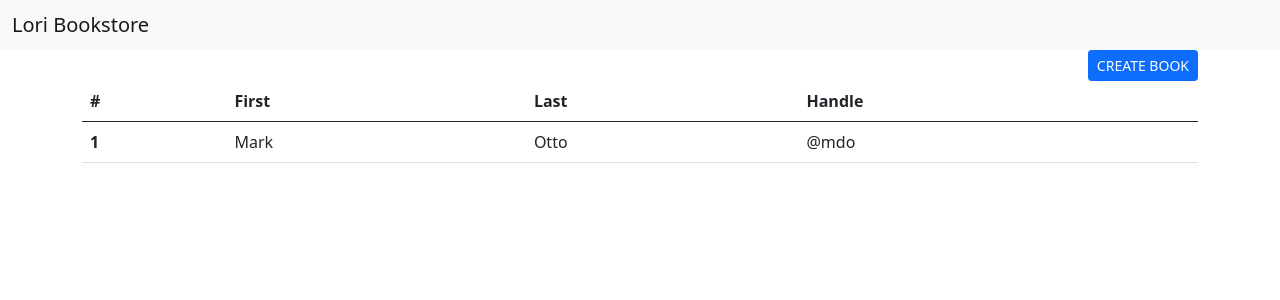
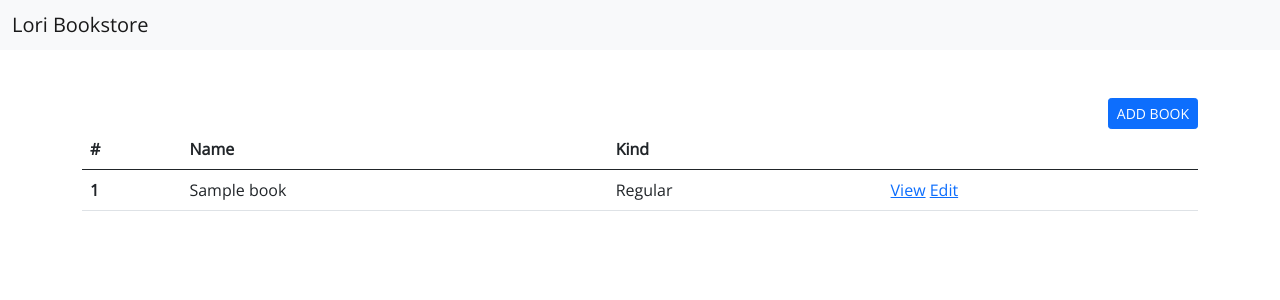
Before and after one commit to kanarelo/bookstore, a Django app: page /books/ in a window 1280 px wide. Shown: the top 300 px of the page. Run offline with Django 3.2, Linux system fonts and the light colour scheme; tables that the repository leaves empty hold one stand-in row (values such as "Sample post").

Commit message:
Breaks down to use base.html

```diff
--- /dev/null
+++ b/book_receipt/books/templates/base.html
@@ -0,0 +1,40 @@
+{% load static %}
+
+<!doctype html>
+<html lang="en">
+  <head>
+    <!-- Required meta tags -->
+    <meta charset="utf-8">
+    <meta name="viewport" content="width=device-width, initial-scale=1">
+
+    <!-- Bootstrap CSS -->
+    <link href="https://cdn.jsdelivr.net/npm/bootstrap@5.0.0-beta3/dist/css/bootstrap.min.css" rel="stylesheet" integrity="sha384-eOJMYsd53ii+scO/bJGFsiCZc+5NDVN2yr8+0RDqr0Ql0h+rP48ckxlpbzKgwra6" crossorigin="anonymous">
+    <link rel="preconnect" href="https://fonts.gstatic.com">
+    <link href="https://fonts.googleapis.com/css2?family=Open+Sans&family=Roboto&display=swap" rel="stylesheet">
+
+    <link href="{% static 'css/main.css' %}" rel="stylesheet">
+
+    <title>Book Store!</title>
+  </head>
+  <body>
+    <!-- As a heading -->
+    <nav class="navbar navbar-light bg-light">
+        <div class="container-fluid">
+        <span class="navbar-brand mb-0 h1">Lori Bookstore</span>
+        </div>
+    </nav>
+    {% block content %}
+    {% endblock content %}
+
+    <!-- Optional JavaScript; choose one of the two! -->
+
+    <!-- Option 1: Bootstrap Bundle with Popper -->
+    <script src="https://cdn.jsdelivr.net/npm/bootstrap@5.0.0-beta3/dist/js/bootstrap.bundle.min.js" integrity="sha384-JEW9xMcG8R+pH31jmWH6WWP0WintQrMb4s7ZOdauHnUtxwoG2vI5DkLtS3qm9Ekf" crossorigin="anonymous"></script>
+
+    <!-- Option 2: Separate Popper and Bootstrap JS -->
+    <!--
+    <script src="https://cdn.jsdelivr.net/npm/@popperjs/core@2.9.1/dist/umd/popper.min.js" integrity="sha384-SR1sx49pcuLnqZUnnPwx6FCym0wLsk5JZuNx2bPPENzswTNFaQU1RDvt3wT4gWFG" crossorigin="anonymous"></script>
+    <script src="https://cdn.jsdelivr.net/npm/bootstrap@5.0.0-beta3/dist/js/bootstrap.min.js" integrity="sha384-j0CNLUeiqtyaRmlzUHCPZ+Gy5fQu0dQ6eZ/xAww941Ai1SxSY+0EQqNXNE6DZiVc" crossorigin="anonymous"></script>
+    -->
+  </body>
+</html>
--- a/book_receipt/books/templates/book_list.html
+++ b/book_receipt/books/templates/book_list.html
@@ -1,57 +1,39 @@
-<!doctype html>
-<html lang="en">
-  <head>
-    <!-- Required meta tags -->
-    <meta charset="utf-8">
-    <meta name="viewport" content="width=device-width, initial-scale=1">
+{% extends 'base.html' %}
 
-    <!-- Bootstrap CSS -->
-    <link href="https://cdn.jsdelivr.net/npm/bootstrap@5.0.0-beta3/dist/css/bootstrap.min.css" rel="stylesheet" integrity="sha384-eOJMYsd53ii+scO/bJGFsiCZc+5NDVN2yr8+0RDqr0Ql0h+rP48ckxlpbzKgwra6" crossorigin="anonymous">
-
-    <title>Book Store!</title>
-  </head>
-  <body>
-    <!-- As a heading -->
-    <nav class="navbar navbar-light bg-light">
-        <div class="container-fluid">
-        <span class="navbar-brand mb-0 h1">Lori Bookstore</span>
-        </div>
-    </nav>
-    <div class="container">
+{% block content %}
+<div class="container py-5">
+    <div class="row">
+        <div class="col">
             <a href="{% url 'create_book' %}" class="btn btn-primary btn-sm float-end">
-            CREATE BOOK
+                ADD BOOK
             </a>
             <table class="table">
                 <thead>
                     <tr>
                         <th scope="col">#</th>
-                    <th scope="col">First</th>
-                    <th scope="col">Last</th>
-                    <th scope="col">Handle</th>
+                        <th scope="col">Name</th>
+                        <th scope="col">Kind</th>
+                        <th scope="col"></th>
                     </tr>
                 </thead>
                 <tbody>
                     {% for book in books %}
                         <tr>
                             <th scope="row">1</th>
-                        <td>Mark</td>
-                        <td>Otto</td>
-                        <td>@mdo</td>
+                            <td>{{ book.name }}</td>
+                            <td>{{ book.get_kind_display }}</td>
+                            <td>
+
+                                <div class="d-grid gap-2 d-md-block">
+                                    <a href="">View</a>
+                                    <a href="">Edit</a>
+                                </div>
+                            </td>
                         </tr>
                     {% endfor %}
                 </tbody>
             </table>
         </div>
-
-    <!-- Optional JavaScript; choose one of the two! -->
-
-    <!-- Option 1: Bootstrap Bundle with Popper -->
-    <script src="https://cdn.jsdelivr.net/npm/bootstrap@5.0.0-beta3/dist/js/bootstrap.bundle.min.js" integrity="sha384-JEW9xMcG8R+pH31jmWH6WWP0WintQrMb4s7ZOdauHnUtxwoG2vI5DkLtS3qm9Ekf" crossorigin="anonymous"></script>
-
-    <!-- Option 2: Separate Popper and Bootstrap JS -->
-    <!--
-    <script src="https://cdn.jsdelivr.net/npm/@popperjs/core@2.9.1/dist/umd/popper.min.js" integrity="sha384-SR1sx49pcuLnqZUnnPwx6FCym0wLsk5JZuNx2bPPENzswTNFaQU1RDvt3wT4gWFG" crossorigin="anonymous"></script>
-    <script src="https://cdn.jsdelivr.net/npm/bootstrap@5.0.0-beta3/dist/js/bootstrap.min.js" integrity="sha384-j0CNLUeiqtyaRmlzUHCPZ+Gy5fQu0dQ6eZ/xAww941Ai1SxSY+0EQqNXNE6DZiVc" crossorigin="anonymous"></script>
-    -->
-  </body>
-</html>
+    </div>
+</div>
+{% endblock content %}
```
Also changed, not shown: book_receipt/books/templates/book_form.html (+39 -0 lines), book_receipt/books/templates/book_view.html (+39 -0 lines), 1 other file. Lines whose indentation alone changed are shown as unchanged.
